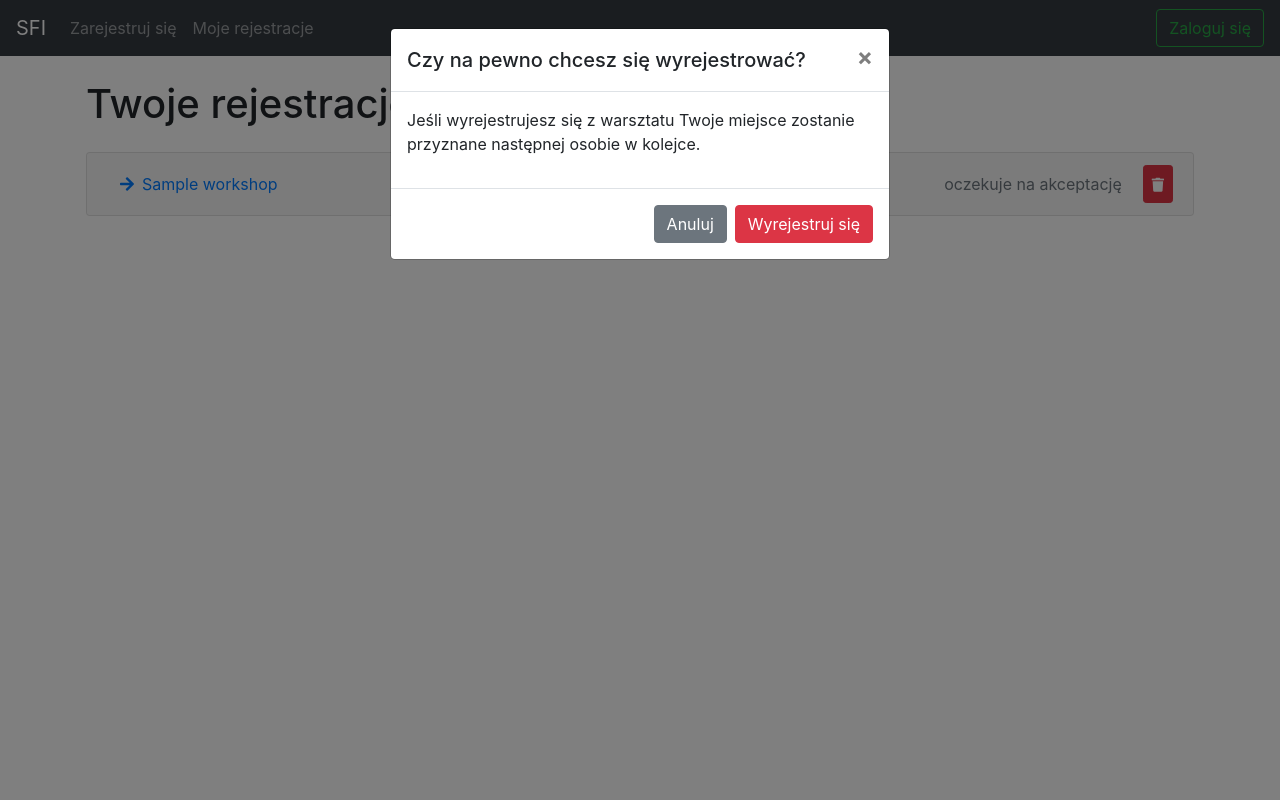
After one commit to sfikrakow/enroll, a Django app: template workshop/templates/my_registrations.html in a window 1280 px wide, after a click that opens the changed part. The commit adds this page. Run offline with Django 3.2, Linux system fonts and the light colour scheme; the template is opened without the code that fills it: most values are stand-ins (such as "Sample title", 1, 10 or a date in 2020); some libraries are stand-ins or nearby versions.

Commit message:
My registrations view

```diff
--- a/sfi_base/templates/sfi_base.html
+++ b/sfi_base/templates/sfi_base.html
@@ -41,7 +41,7 @@
                         <a class="dropdown-item" href="#">Agenda</a>
                         <a class="dropdown-item" href="#">Seek Find Input</a>
                         <a class="dropdown-item" href="#">CTF</a>
-                        <a class="dropdown-item active" href="#">Warsztaty</a>
+                        <a class="dropdown-item" href="#">Warsztaty</a>
 
                         <div class="dropdown-divider"></div>
                         {% if user.is_staff %}
@@ -65,14 +65,15 @@
     </div>
 </nav>
 
+<script src="https://code.jquery.com/jquery-3.4.1.slim.min.js"
+        integrity="sha384-J6qa4849blE2+poT4WnyKhv5vZF5SrPo0iEjwBvKU7imGFAV0wwj1yYfoRSJoZ+n"
+        crossorigin="anonymous"></script>
+
 <main role="main" class="container" id="content">
     {% block content %}
     {% endblock %}
 </main>
 
-<script src="https://code.jquery.com/jquery-3.4.1.slim.min.js"
-        integrity="sha384-J6qa4849blE2+poT4WnyKhv5vZF5SrPo0iEjwBvKU7imGFAV0wwj1yYfoRSJoZ+n"
-        crossorigin="anonymous"></script>
 <script src="https://cdn.jsdelivr.net/npm/popper.js@1.16.0/dist/umd/popper.min.js"
         integrity="sha384-Q6E9RHvbIyZFJoft+2mJbHaEWldlvI9IOYy5n3zV9zzTtmI3UksdQRVvoxMfooAo"
         crossorigin="anonymous"></script>
--- /dev/null
+++ b/workshop/forms.py
@@ -0,0 +1,5 @@
+from django.forms import Form, IntegerField
+
+
+class UnregisterForm(Form):
+    registration_id = IntegerField()
--- a/workshop/models.py
+++ b/workshop/models.py
@@ -18,8 +18,8 @@ class Workshop(models.Model):
 
 
 class WorkshopRegistration(models.Model):
-    workshops_id = models.ForeignKey(Workshop, on_delete=models.CASCADE)
-    participant_id = models.ForeignKey(settings.AUTH_USER_MODEL, on_delete=models.CASCADE)
+    workshop = models.ForeignKey(Workshop, on_delete=models.CASCADE)
+    participant = models.ForeignKey(settings.AUTH_USER_MODEL, on_delete=models.CASCADE)
     date = models.DateTimeField(default=now)
     active = models.BooleanField()
     accepted = models.BooleanField()
--- a/workshop/templates/base.html
+++ b/workshop/templates/base.html
@@ -5,6 +5,6 @@
         <a class="nav-link" href="/">Zarejestruj się</a>
     </li>
     <li class="nav-item">
-        <a class="nav-link" href="#">Moje rejestracje</a>
+        <a class="nav-link" href="{% url 'workshop:my_registrations' %}">Moje rejestracje</a>
     </li>
 {% endblock %}
--- /dev/null
+++ b/workshop/templates/includes/workshop.html
@@ -0,0 +1,11 @@
+<div>
+    <div class="d-flex flex-wrap">
+        <div class="p-2 flex-grow-1"><i class="fas fa-user"></i> {{ w.speaker }}</div>
+        <div class="p-2"><i class="fas fa-calendar"></i> {{ w.date | date:"j E Y" }}</div>
+        <div class="p-2"><i class="fas fa-clock"></i> {{ w.date | date:"H:i" }}</div>
+        <div class="p-2"><i class="fas fa-chair"></i> {{ w.slots }}</div>
+    </div>
+    <p class="text-justify">
+        {{ w.description }}
+    </p>
+</div>
--- /dev/null
+++ b/workshop/templates/my_registrations.html
@@ -0,0 +1,76 @@
+{% extends "base.html" %}
+{% block title %} Moje rejestracje na warsztaty {% endblock %}
+
+{% block content %}
+    {% if registration %}
+        <h1 class="mb-4">Twoje rejestracje</h1>
+        <div class="accordion" id="regs">
+            {% for r in registration %}
+                <div class="card">
+                    <div class="card-header" id="registration-{{ forloop.counter }}">
+                        <div class="mb-0 d-flex">
+                            <button class="btn btn-link flex-grow-1 d-flex text-left" type="button"
+                                    data-toggle="collapse"
+                                    data-target="#collapse-{{ forloop.counter }}"
+                                    aria-expanded="true" aria-controls="collapse-{{ forloop.counter }}">
+                                <span class="flex-grow-1"><i
+                                        class="fas fa-arrow-right mr-2"></i>{{ r.workshop.name }}</span>
+                                <span class="text-decoration-none text-muted mr-2">{% if r.accepted %}
+                                    zaakceptowano{% else %}oczekuje na akceptację{% endif %}</span>
+                            </button>
+                            <button type="button" class="btn btn-danger btn-sm" data-toggle="modal"
+                                    data-target="#unregisterModal" data-registration-id="{{ r.id }}"><i
+                                    class="fas fa-trash"></i></button>
+                        </div>
+                    </div>
+
+                    <div id="collapse-{{ forloop.counter }}" class="collapse"
+                         aria-labelledby="registration-{{ forloop.counter }}"
+                         data-parent="#regs">
+                        <div class="card-body">
+                            {% include 'includes/workshop.html' with w=r.workshop %}
+                        </div>
+                    </div>
+                </div>
+            {% endfor %}
+        </div>
+
+        <div class="modal fade" id="unregisterModal" tabindex="-1" role="dialog" aria-labelledby="unregisterModalLabel"
+             aria-hidden="true">
+            <div class="modal-dialog" role="document">
+                <div class="modal-content">
+                    <div class="modal-header">
+                        <h5 class="modal-title" id="unregisterModalLabel">Czy na pewno chcesz się wyrejestrować?</h5>
+                        <button type="button" class="close" data-dismiss="modal" aria-label="Close">
+                            <span aria-hidden="true">&times;</span>
+                        </button>
+                    </div>
+                    <div class="modal-body">
+                        <p>Jeśli wyrejestrujesz się z warsztatu Twoje miejsce zostanie przyznane następnej osobie w
+                            kolejce.</p>
+                    </div>
+
+                    <form class="form" method="post" action="{% url 'workshop:unregister_form' %}">
+                        {% csrf_token %}
+                        <input type="hidden" id="registration-id" name="registration_id" value="">
+                        <div class="modal-footer">
+                            <button type="button" class="btn btn-secondary" data-dismiss="modal">Anuluj</button>
+                            <button type="submit" class="btn btn-danger">Wyrejestruj się</button>
+                        </div>
+                    </form>
+                </div>
+            </div>
+        </div>
+
+        <script>
+            $('#unregisterModal').on('show.bs.modal', function (event) {
+                var button = $(event.relatedTarget);
+                var idx = button.data('registration-id');
+                $(this).find('#registration-id').val(idx);
+            })
+        </script>
+
+    {% else %}
+        <h1>Nie masz aktywnych rejestracji</h1>
+    {% endif %}
+{% endblock %}
--- a/workshop/urls.py
+++ b/workshop/urls.py
@@ -5,5 +5,7 @@ app_name = 'workshop'
 
 urlpatterns = [
     path('', views.index),
-    path('register/<int:idx>/', views.register_form, name='register_form'),
+    path('<int:idx>/', views.register_form, name='register_form'),
+    path('registrations/', views.my_registrations, name='my_registrations'),
+    path('unregister/', views.unregister_form, name='unregister_form'),
 ]
```
Also changed, not shown: workshop/templates/index.html (+1 -9 lines), workshop/templates/register_form.html (+10 -18 lines), workshop/views.py (+29 -4 lines), workshop/migrations/0002_auto_20200207_0031.py (added).
